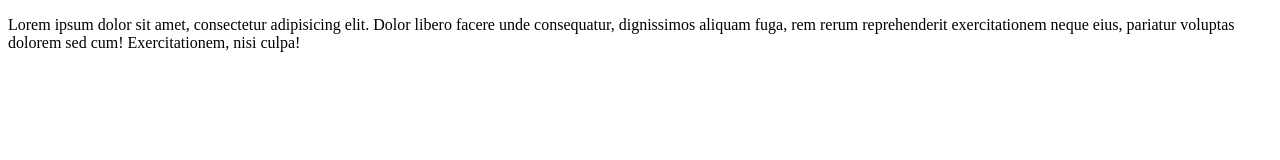
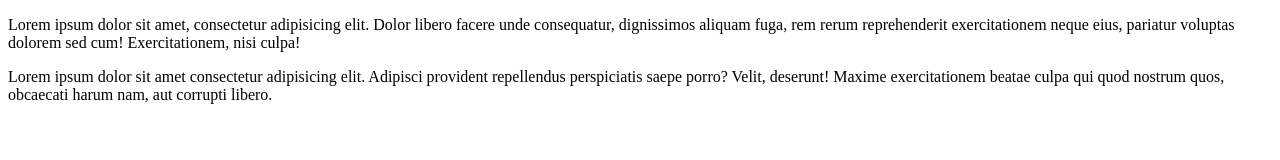
Before and after one commit to lidiya21/gitPractice1, a plain HTML site: page Pages/index.html in a window 1280 px wide. Drawn offline with Linux system fonts and the light colour scheme.

Commit message:
added second p

```diff
--- a/Pages/index.html
+++ b/Pages/index.html
@@ -13,5 +13,11 @@
       exercitationem neque eius, pariatur voluptas dolorem sed cum!
       Exercitationem, nisi culpa!
     </p>
+    <p>
+      Lorem ipsum dolor sit amet consectetur adipisicing elit. Adipisci
+      provident repellendus perspiciatis saepe porro? Velit, deserunt! Maxime
+      exercitationem beatae culpa qui quod nostrum quos, obcaecati harum nam,
+      aut corrupti libero.
+    </p>
   </body>
 </html>
```
